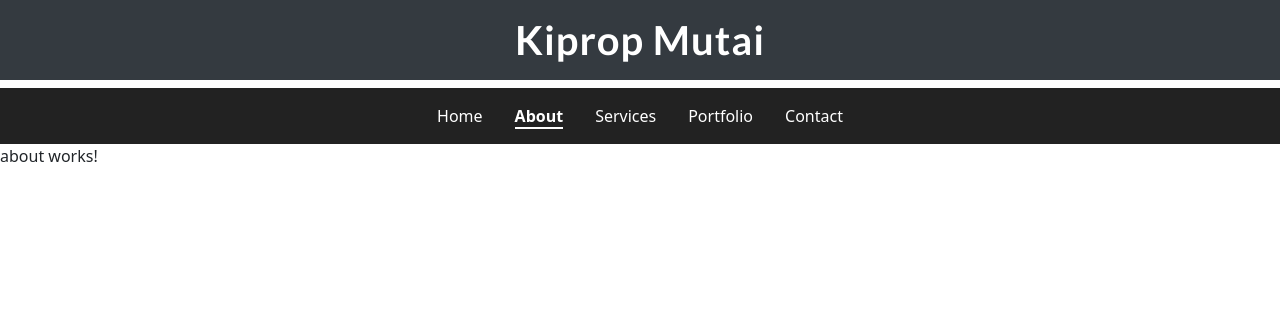
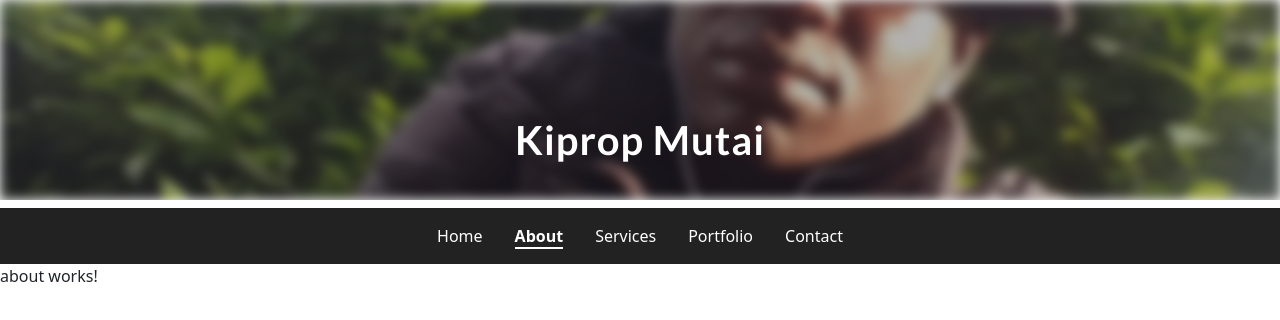
Before and after one commit to kiprop10/portfolioweb1, an Angular app in the folder portfolio/: page /about in a window 1280 px wide. Shown: the top 320 px of the page. Built offline with nearby package versions, Linux system fonts and the light colour scheme.

Commit message:
commiting to adjust

```diff
--- a/portfolio/src/app.component.html
+++ b/portfolio/src/app.component.html
@@ -0,0 +1,3 @@
+<app-header></app-header>
+<app-nav></app-nav>
+<routeroutlet></routeroutlet>
--- a/portfolio/src/app/components/header/header.component.css
+++ b/portfolio/src/app/components/header/header.component.css
@@ -1,11 +1,25 @@
 header {
+  position: relative;
   width: 100%;
-  background: #343a40;
+  height: 200px;
   color: #fff;
-  margin-bottom: 0.5rem; /* Space below header */
+  margin-bottom: 0.5rem;
+  overflow: hidden;
+}
+.header-bg-blur {
+  position: absolute;
+  top: 0; left: 0; right: 0; bottom: 0;
+  width: 100%;
+  height: 100%;
+  background: url('src/assets/images/profile1.jpg') center center/cover no-repeat;
+  filter: blur(6px) brightness(0.7);
+  z-index: 1;
 }
 .header-title {
   font-family: 'lato';
   font-weight: 700;
   letter-spacing: 1px;
+  margin-top: 100px;
+  position: relative;
+  z-index: 2;
 }
--- a/portfolio/src/app/components/header/header.component.html
+++ b/portfolio/src/app/components/header/header.component.html
@@ -1,5 +1,6 @@
-<header class="w-100 header-bg text-center py-3">
-    <h1 class="mb-0 header-title">
-        <a routerLink="/about" class="text-decoration-none text-reset">Kiprop Mutai</a>
-    </h1>
+<header class="w-100 text-center py-3">
+  <div class="header-bg-blur"></div>
+  <h1 class="mb-0 header-title">
+    <a routerLink="/about" class="text-decoration-none text-reset">Kiprop Mutai</a>
+  </h1>
 </header>
--- a/portfolio/src/app/components/nav/nav.component.css
+++ b/portfolio/src/app/components/nav/nav.component.css
@@ -1,5 +1,5 @@
 
-.navbar {
+.nav {
   width: 100%;
   background: #222;
   color: #fff;
--- a/portfolio/src/index.html
+++ b/portfolio/src/index.html
@@ -18,7 +18,7 @@
   <link href="https://fonts.googleapis.com/css?family=Oswald:700&display=swap" rel="stylesheet">
   <!-- Playfair Display -->
   <link href="https://fonts.googleapis.com/css?family=Playfair+Display:700&display=swap" rel="stylesheet">
-  <link rel="stylesheet" href="https://cdnjs.cloudflare.com/ajax/libs/font-awesome/6.4.0/css/all.min.css"><link rel="stylesheet" href="https://cdnjs.cloudflare.com/ajax/libs/font-awesome/6.4.0/css/all.min.css">
+  <link rel="stylesheet" href="https://cdnjs.cloudflare.com/ajax/libs/font-awesome/6.4.0/css/all.min.css">
 </head>
 <body>
   <app-root></app-root>
```
